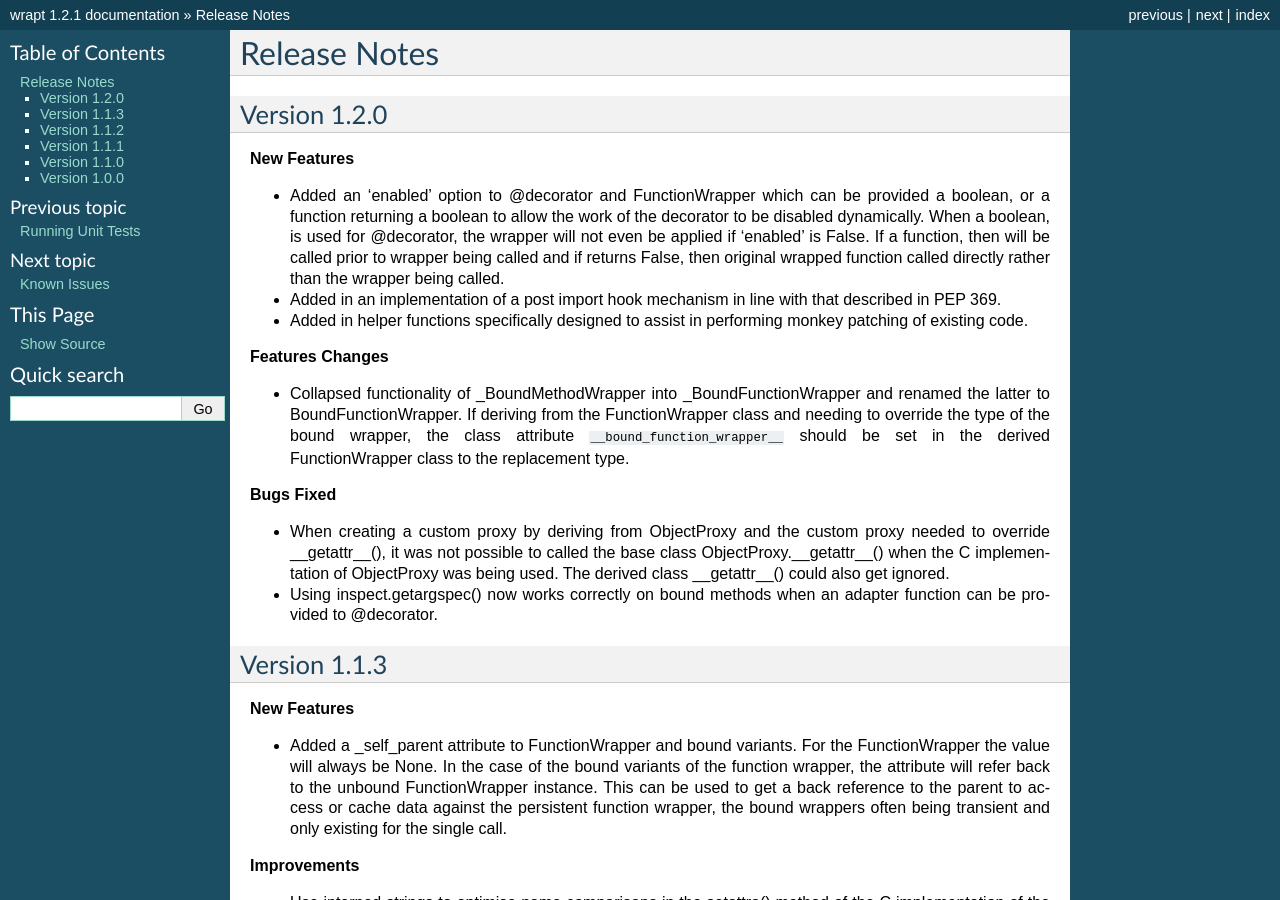
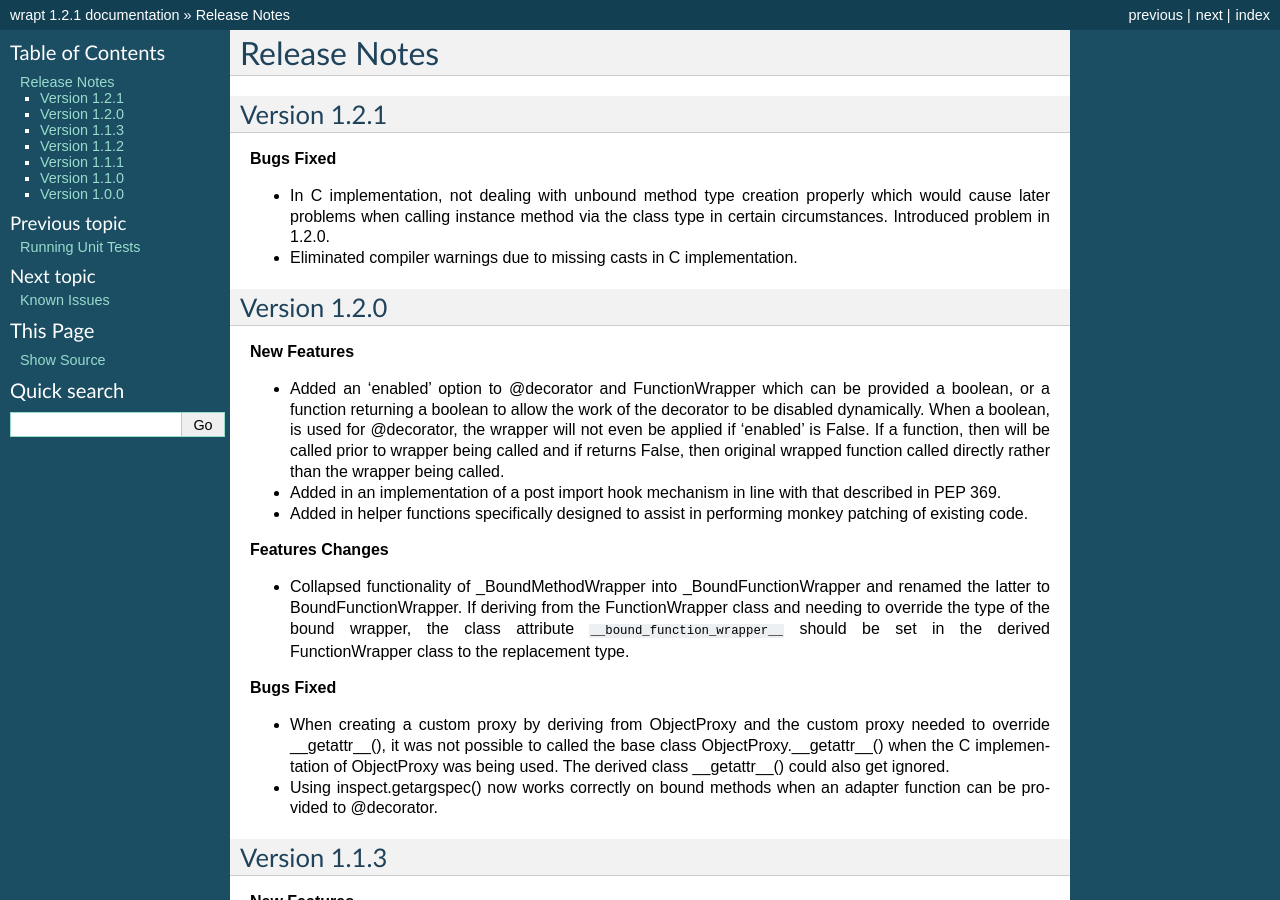
Before and after one commit to GrahamDumpleton/wrapt, a Sphinx documentation site: the page built from docs/changes.rst, in a window 1280 px wide and 900 px high. Built offline with Sphinx 7.4.7, drawn with Linux system fonts in a browser that asks for light colours.

Commit message:
Fix binding issue related to unbound methods.

```diff
--- a/docs/changes.rst
+++ b/docs/changes.rst
@@ -1,5 +1,16 @@
 Release Notes
 =============
+
+Version 1.2.1
+-------------
+
+**Bugs Fixed**
+
+* In C implementation, not dealing with unbound method type creation
+  properly which would cause later problems when calling instance method
+  via the class type in certain circumstances. Introduced problem in 1.2.0.
+
+* Eliminated compiler warnings due to missing casts in C implementation.
 
 Version 1.2.0
 -------------
```
Also changed, not shown: 1 other file.
